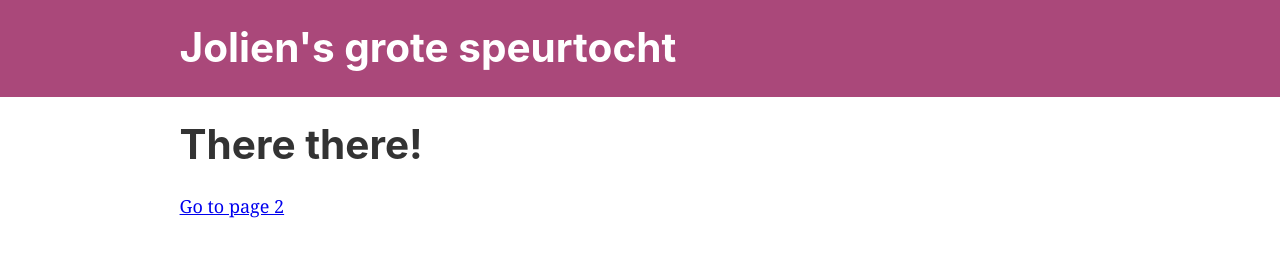
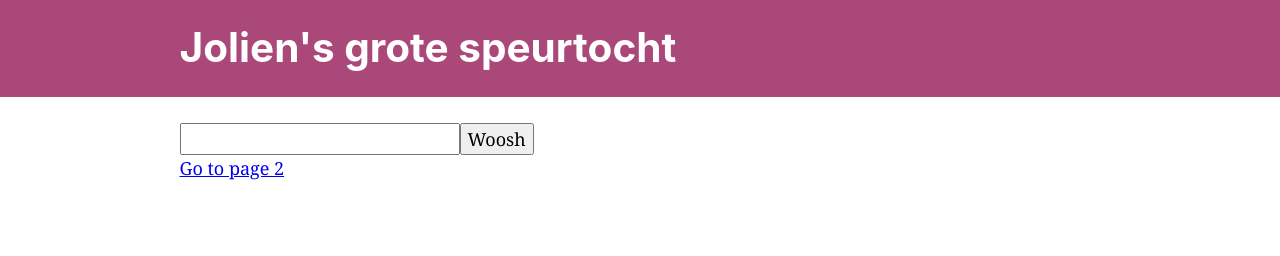
Before and after one commit to dhrstoff/speurtocht, a Gatsby site: page / in a window 1280 px wide. Built offline with nearby package versions, Linux system fonts and the light colour scheme; Gatsby itself is replaced by a stand-in of ours.

Commit message:
inputfield met url redirect

```diff
--- a/src/pages/index.js
+++ b/src/pages/index.js
@@ -1,15 +1,28 @@
-import React from "react"
-import { Link } from "gatsby"
+import React, { useState } from "react"
+import { Link, navigate } from "gatsby"
 
 import Layout from "../components/layout"
 import SEO from "../components/seo"
 
-const IndexPage = () => (
-  <Layout>
-    <SEO title="Home" />
-    <h1>There there!</h1>
-    <Link to="/page-2/">Go to page 2</Link>
-  </Layout>
-)
+
+const IndexPage = () => {
+  const [input, setInput] = useState(''); // '' is the initial state value
+  return (
+    <Layout>
+      <SEO title="Home" />
+      <div><input value={input} onInput={e => setInput(e.target.value)}/>
+      <button onClick={() => { magic(input) }}>Woosh</button></div>
+      <Link to="/page-2/">Go to page 2</Link>
+    </Layout>
+  )
+}
+
+function magic(url) {
+  if (url === 'koekjes') {
+    navigate(url);
+  } else {
+    alert(`${url} is niet de spreuk die je zoekt`);
+  }
+}
 
 export default IndexPage
```
